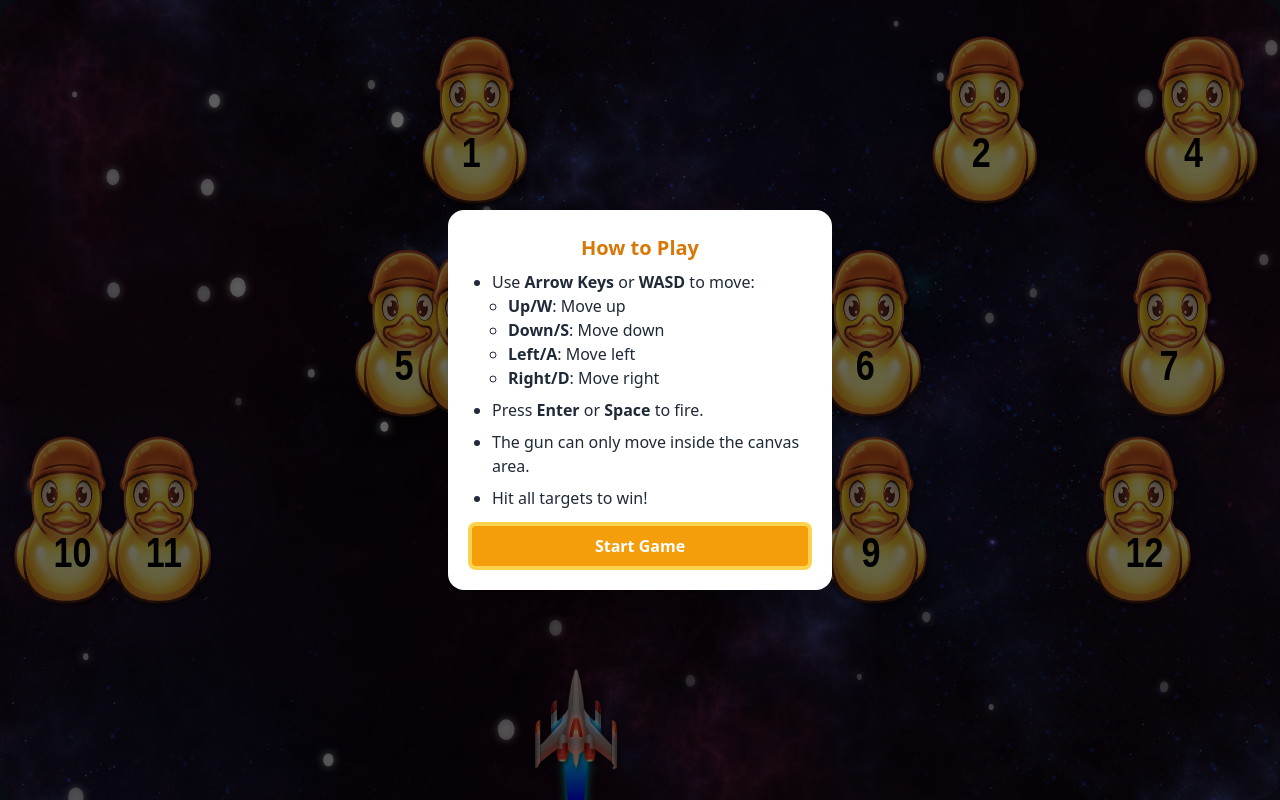
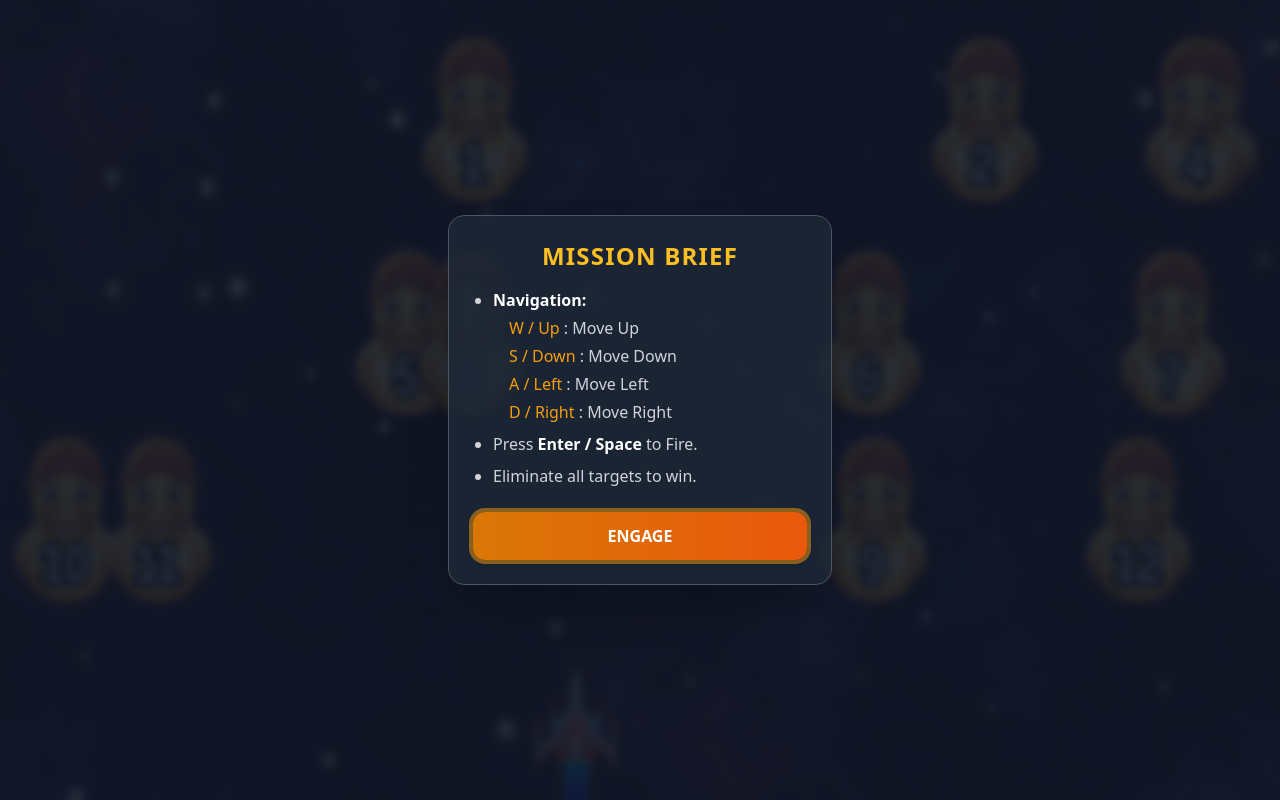
Before and after one commit to Shubhamvumap123/Shooting_Game, a React (Create React App) app: page / in a window 1280 px wide. Built offline with nearby package versions, Linux system fonts and the light colour scheme.

Commit message:
feat: Add `Target` class for game entities and implement main game loop with player, bullets, stars, and explosions.

```diff
--- a/src/App.js
+++ b/src/App.js
@@ -361,46 +361,45 @@ function App() {
         </canvas>
 
         {showGuide && (
-          <div className="fixed inset-0 z-50 flex items-center justify-center bg-black bg-opacity-60">
-            <div className="bg-white rounded-2xl shadow-xl p-6 w-80 md:w-96 text-gray-800 relative">
-              <h2 className="text-xl font-bold mb-2 text-center text-amber-600">How to Play</h2>
-              <ul className="list-disc pl-5 space-y-2 text-sm md:text-base">
-                <li>Use <span className="font-semibold">Arrow Keys</span> or <span className="font-semibold">WASD</span> to move:
-                  <ul className="pl-4 list-[circle]">
-                    <li><b>Up/W</b>: Move up</li>
-                    <li><b>Down/S</b>: Move down</li>
-                    <li><b>Left/A</b>: Move left</li>
-                    <li><b>Right/D</b>: Move right</li>
+          <div className="fixed inset-0 z-50 flex items-center justify-center bg-gray-900 bg-opacity-90 backdrop-blur-sm">
+            <div className="bg-gray-800 bg-opacity-80 border border-gray-600 rounded-2xl shadow-2xl p-6 w-80 md:w-96 text-white relative">
+              <h2 className="text-2xl font-bold mb-4 text-center text-amber-400 uppercase tracking-wider">Mission Brief</h2>
+              <ul className="list-disc pl-5 space-y-2 text-sm md:text-base text-gray-300">
+                <li><span className="font-semibold text-white">Navigation:</span>
+                  <ul className="pl-4 mt-1 space-y-1 list-none">
+                    <li><span className="text-amber-500">W / Up</span> : Move Up</li>
+                    <li><span className="text-amber-500">S / Down</span> : Move Down</li>
+                    <li><span className="text-amber-500">A / Left</span> : Move Left</li>
+                    <li><span className="text-amber-500">D / Right</span> : Move Right</li>
                   </ul>
                 </li>
-                <li>Press <span className="font-semibold">Enter</span> or <span className="font-semibold">Space</span> to fire.</li>
-                <li>The gun can only move inside the canvas area.</li>
-                <li>Hit all targets to win!</li>
+                <li className="mt-2">Press <span className="font-semibold text-white">Enter / Space</span> to Fire.</li>
+                <li>Eliminate all targets to win.</li>
               </ul>
               <button
                 ref={startButtonRef}
-                className="mt-4 w-full bg-amber-500 hover:bg-amber-600 text-white font-bold py-2 px-4 rounded focus:ring-4 focus:ring-amber-300 focus:outline-none"
+                className="mt-6 w-full bg-gradient-to-r from-amber-600 to-orange-600 hover:from-amber-500 hover:to-orange-500 text-white font-bold py-3 px-4 rounded-xl shadow-lg transform transition hover:scale-105 focus:ring-4 focus:ring-amber-500/50 focus:outline-none"
                 onClick={startGame}
               >
-                Start Game
+                ENGAGE
               </button>
             </div>
           </div>)}
         {showWin && (
-          <div className="fixed inset-0 z-50 flex items-center justify-center bg-black bg-opacity-70">
-            <div className="bg-white rounded-2xl shadow-2xl p-8 flex flex-col items-center animate-bounce">
-              <svg className="w-16 h-16 text-green-500 mb-4 animate-ping" fill="none" viewBox="0 0 24 24" stroke="currentColor">
+          <div className="fixed inset-0 z-50 flex items-center justify-center bg-black bg-opacity-80 backdrop-blur-sm">
+            <div className="bg-gray-800 bg-opacity-90 border-2 border-green-500/50 rounded-2xl shadow-[0_0_50px_rgba(34,197,94,0.3)] p-8 flex flex-col items-center animate-bounce">
+              <svg className="w-20 h-20 text-green-400 mb-4 animate-pulse drop-shadow-[0_0_10px_rgba(74,222,128,0.5)]" fill="none" viewBox="0 0 24 24" stroke="currentColor">
                 <circle cx="12" cy="12" r="10" stroke="currentColor" strokeWidth="4" />
                 <path strokeLinecap="round" strokeLinejoin="round" strokeWidth="4" d="M9 12l2 2 4-4" />
               </svg>
-              <h2 className="text-2xl font-bold text-green-600 mb-2">Congratulations!</h2>
-              <p className="text-lg text-gray-700 mb-4">You have killed all enemies!</p>
+              <h2 className="text-3xl font-bold text-transparent bg-clip-text bg-gradient-to-r from-green-400 to-emerald-600 mb-2">VICTORY</h2>
+              <p className="text-lg text-gray-300 mb-6">Sector Clear. All targets neutralized.</p>
               <button
                 ref={playAgainButtonRef}
-                className="bg-amber-500 hover:bg-amber-600 text-white font-bold py-2 px-6 rounded focus:ring-4 focus:ring-amber-300 focus:outline-none"
+                className="bg-green-600 hover:bg-green-500 text-white font-bold py-3 px-8 rounded-full shadow-lg transform transition hover:scale-105 focus:ring-4 focus:ring-green-500/50 focus:outline-none"
                 onClick={() => window.location.reload()}
               >
-                Play Again
+                Replay Mission
               </button>
             </div>
           </div>
--- a/src/Target/Target.jsx
+++ b/src/Target/Target.jsx
@@ -44,13 +44,20 @@ export default class Target {
     ctx.strokeRect(this.x, this.y, this.width, this.height);
 
     // Draw the health text
-   ctx.fillStyle = "black"; // Set the text color to a very dark color
-  ctx.font = "bold 8px Arial"
-    ctx.fillText(
-      this.health,
-      this.x + this.width / 2.5,
-      this.y + this.height / 1.3
-    );
+    ctx.save();
+    ctx.font = "bold 10px Arial"; // Reduced from 12px
+    ctx.fillStyle = "white";
+    ctx.strokeStyle = "black";
+    ctx.lineWidth = 2;
+
+    // Center text
+    const textX = this.x + this.width / 2;
+    const textY = this.y + this.height - 5;
+
+    ctx.textAlign = "center";
+    ctx.strokeText(this.health, textX, textY);
+    ctx.fillText(this.health, textX, textY);
+    ctx.restore();
   }
 
   takeDamage(damage) {
```
